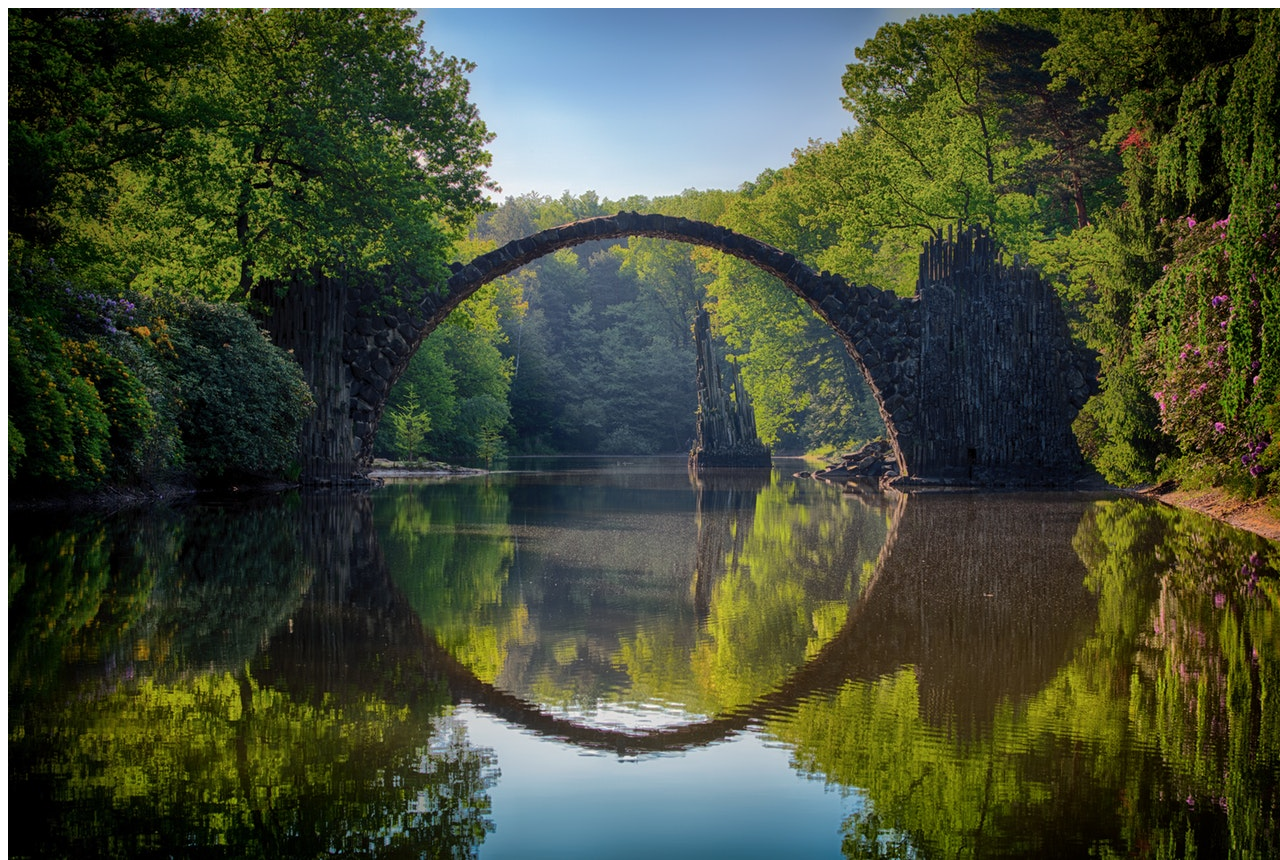
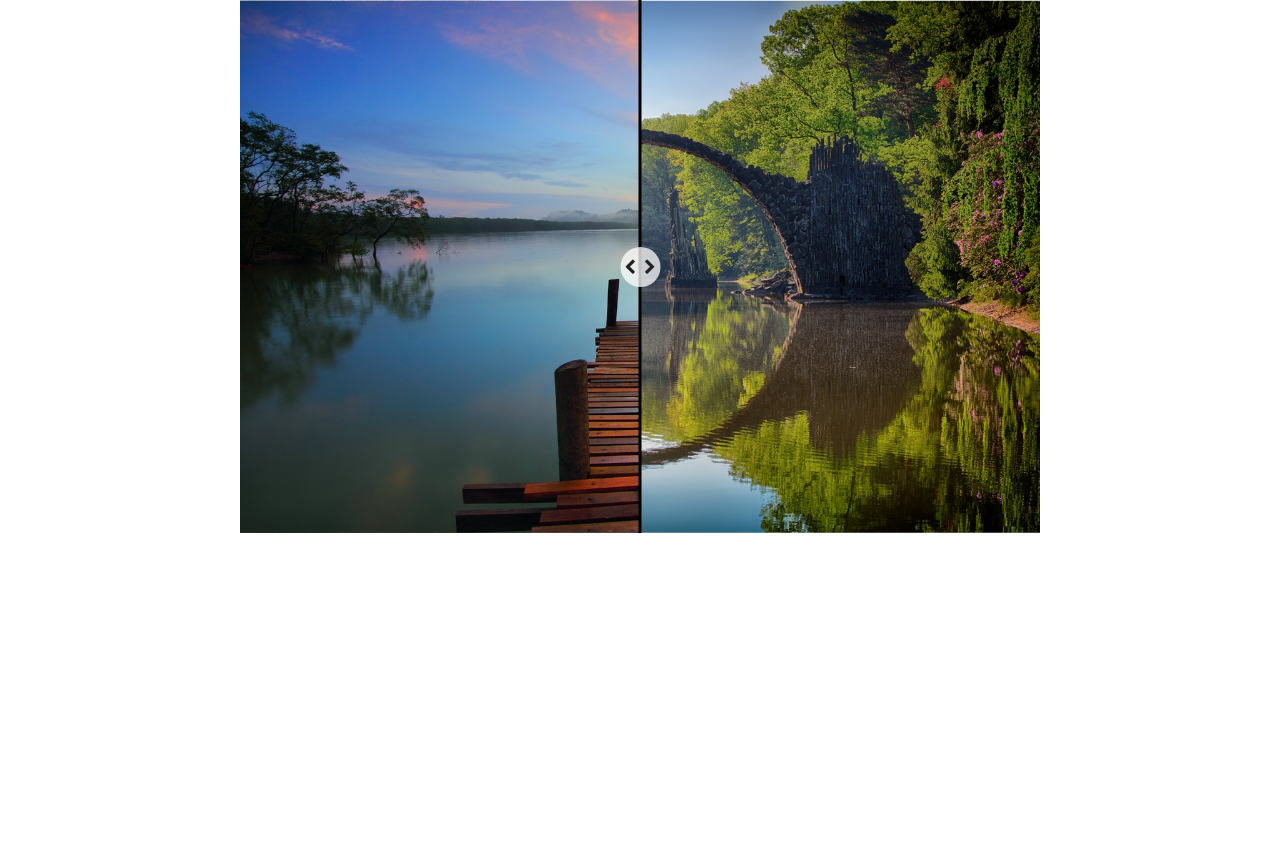
Before and after one commit to mattan11/Image-slider, a plain HTML site: page index.html in a window 1280 px wide. Shown: the top 860 px of the page. After the commit the page ends 800 px from the top, so only its background shows below. Drawn offline with Linux system fonts and the light colour scheme; the site is published under a folder, as on GitHub Pages, so addresses that start at the root find nothing.

Commit message:
Update index.html

```diff
--- a/index.html
+++ b/index.html
@@ -24,7 +24,7 @@
           class="slider__image-container slider__image-container--first"
         >
           <img
-            src="public/assets/image1.jpg"
+            src="./public/assets/image1.jpg"
             alt=""
             draggable="false"
           />
@@ -33,7 +33,7 @@
           class="slider__image-container slider__image-container--second"
         >
           <img
-            src="public/assets/image2.jpg"
+            src="./public/assets/image2.jpg"
             alt=""
             draggable="false"
           />
@@ -46,5 +46,5 @@
         </div>
       </div>
     </div>
-  <script type="text/javascript" src="/main.bundle.js"></script></body>
+  <script type="text/javascript" src="./main.bundle.js"></script></body>
 </html>
```
